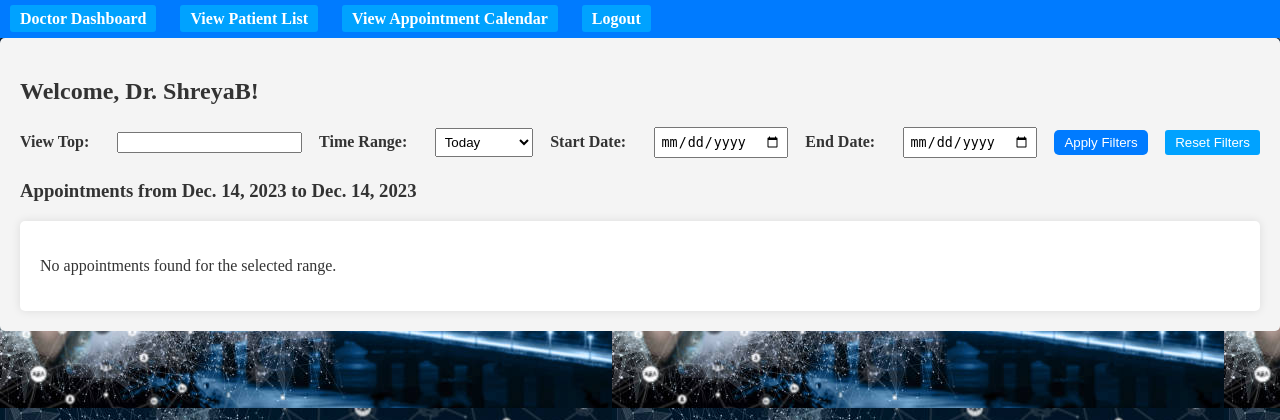
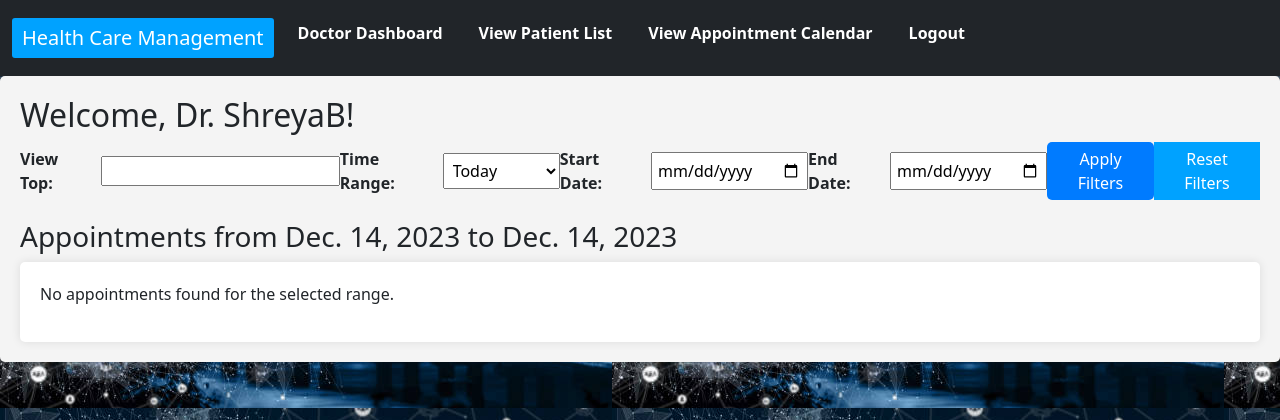
Before and after one commit to Nitss10/Patient_tracker_system, a Django app: page /doctor/dashboard/ in a window 1280 px wide. Shown: the top 420 px of the page. Run offline with Django 4.2, Linux system fonts and the light colour scheme; a user stored in the database is signed in; data comes from the database, SQL or seed files in the repository; both versions use the stored data as it was after the commit.

Commit message:
Changes in Doctor UI

```diff
--- a/myhealthcareportal/health/templates/base_doctor.html
+++ b/myhealthcareportal/health/templates/base_doctor.html
@@ -6,6 +6,21 @@
     <meta charset="UTF-8">
     <title>Health Care Management Portal</title>
     <link rel="stylesheet" href="{% static 'styles.css' %}">
+    <link href="https://cdn.jsdelivr.net/npm/bootstrap@5.3.0/dist/css/bootstrap.min.css" rel="stylesheet">
+    <style>
+        .navbar-dark .navbar-nav .nav-link:hover,
+        .navbar-dark .navbar-nav .nav-item.dropdown:hover .nav-link {
+            color: #007bff !important;
+        }
+        .navbar-dark .navbar-nav .nav-item.dropdown .dropdown-item {
+            background-color: #343a40;
+            color: #ffffff !important;
+        }
+        .navbar-dark .navbar-nav .nav-item.dropdown .dropdown-item:hover {
+            background-color: #28a745 !important;
+            color: #ffffff !important;
+        }
+    </style>
 </head>
 <body>
     {% if messages %}
@@ -15,17 +30,39 @@
                 {{ message }}
             </div>
         {% endfor %}
+            <!-- Existing message handling -->
         </div>
     {% endif %}
-    <div class="navbar">
-        <ul class="nav-list">
-            <li class="nav-item"><a href="{% url 'doctor_dashboard' %}">Doctor Dashboard</a></li>
-            <li class="nav-item"><a href="{% url 'view_patient_list' %}">View Patient List</a></li>
-            <li class="nav-item"><a href="{% url 'view_appointment_calendar' %}">View Appointment Calendar</a></li>
-            <li class="nav-item"><a href="{% url 'logout' %}">Logout</a></li>
+
+    <!-- Updated Navbar using Bootstrap -->
+    <nav class="navbar navbar-expand-lg navbar-dark bg-dark">
+        <div class="container-fluid">
+            <a class="navbar-brand" href="#">Health Care Management</a>
+            <button class="navbar-toggler" type="button" data-bs-toggle="collapse" data-bs-target="#navbarNav" aria-controls="navbarNav" aria-expanded="false" aria-label="Toggle navigation">
+                <span class="navbar-toggler-icon"></span>
+            </button>
+            <div class="collapse navbar-collapse" id="navbarNav">
+                <ul class="navbar-nav">
+                    <li class="nav-item">
+                        <a class="nav-link" href="{% url 'doctor_dashboard' %}">Doctor Dashboard</a>
+                    </li>
+                    <li class="nav-item">
+                        <a class="nav-link" href="{% url 'view_patient_list' %}">View Patient List</a>
+                    </li>
+                    <li class="nav-item">
+                        <a class="nav-link" href="{% url 'view_appointment_calendar' %}">View Appointment Calendar</a>
+                    </li>
+                    <li class="nav-item">
+                        <a class="nav-link" href="{% url 'logout' %}">Logout</a>
+                    </li>
                 </ul>
             </div>
+        </div>
+    </nav>
+
     {% block content %}{% endblock %}
+
+    <!-- Existing Scripts -->
     <script>
         window.setTimeout(function() {
             var alerts = document.querySelectorAll('.alert');
```
Also changed, not shown: myhealthcareportal/db.sqlite3. Lines whose indentation alone changed are shown as unchanged.
